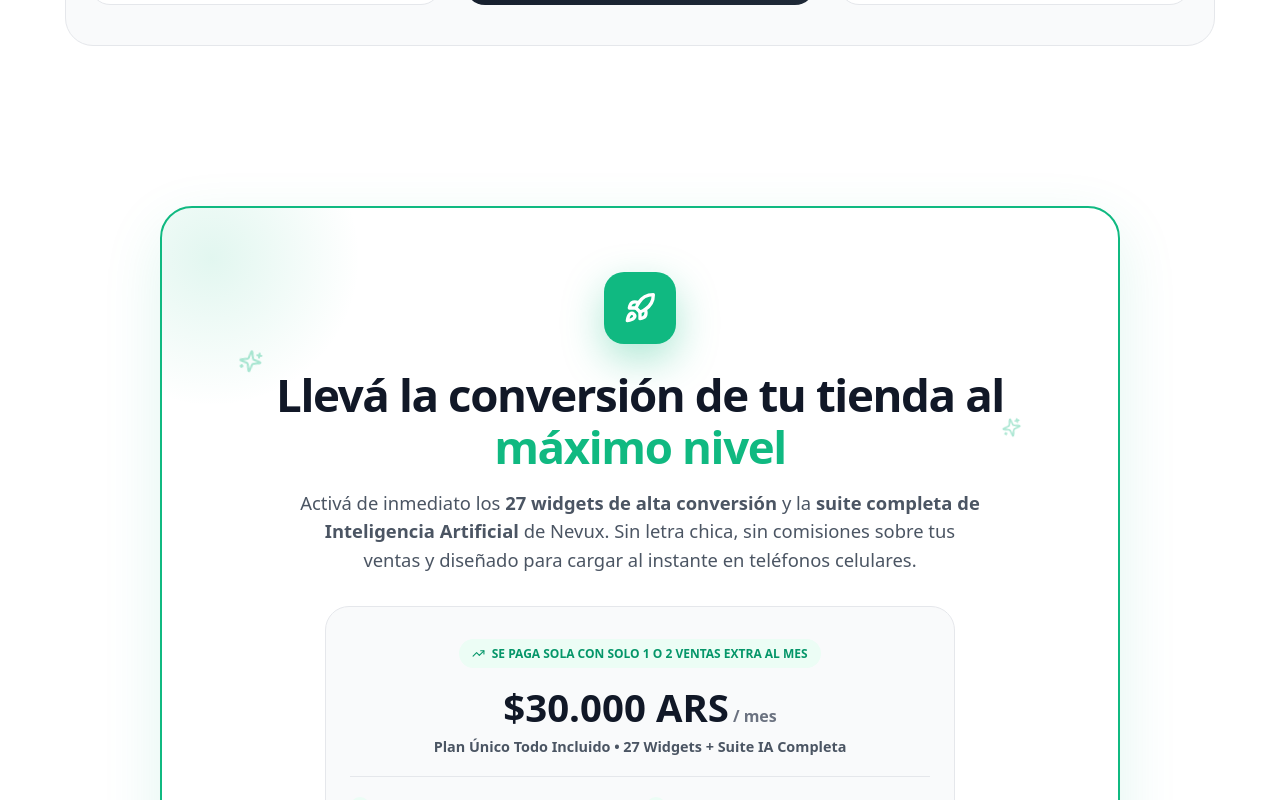
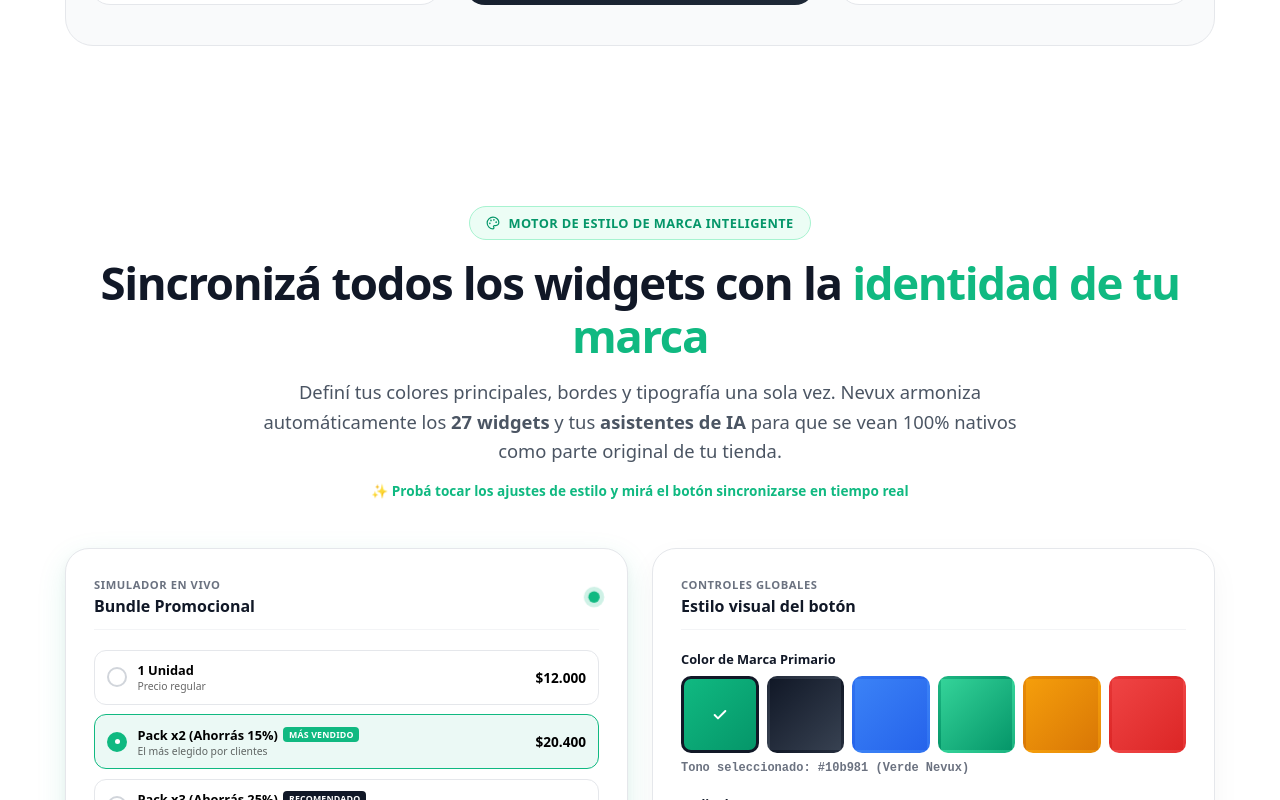
Before and after one commit to rodri-nexus/Nexus2026, a Next.js app: page / in a window 1280 px wide. Shown: the part 4880-5680 px from the top of the page. Built offline with nearby package versions, Linux system fonts and the light colour scheme.

Commit message:
Update page.tsx

```diff
--- a/app/page.tsx
+++ b/app/page.tsx
@@ -1,9 +1,13 @@
+// app/page.tsx
 import Header from "./components/landing/Header";
 import Hero from "./components/landing/Hero";
 import FeatureWidgets from "./components/landing/FeatureWidgets";
+import FeatureCustomize from "./components/landing/FeatureCustomize";
 import CTAFinal from "./components/landing/CTAFinal";
 import Footer from "./components/landing/Footer";
 import ChatBubble from "./components/landing/ChatBubble";
+
+export const dynamic = "force-dynamic";
 
 export default function HomePage() {
   return (
@@ -16,19 +20,26 @@ export default function HomePage() {
         color: "#000000",
       }}
     >
-      {/* Header sticky */}
+      {/* Header sticky de navegación */}
       <Header />
 
-      {/* Secciones principales de alta conversión */}
+      {/* 1. Hero: Suite de Conversión & IA */}
       <Hero />
+
+      {/* 2. Los 27 Widgets + Herramientas Pro & IA */}
       <FeatureWidgets />
+
+      {/* 3. Motor de Estilo de Marca Sincronizado en Vivo */}
+      <FeatureCustomize />
+
+      {/* 4. Cierre de Alta Conversión & ROI Tracker */}
       <CTAFinal />
 
-      {/* Footer */}
+      {/* Footer corporativo */}
       <Footer />
 
-      {/* Chat flotante */}
+      {/* Burbuja flotante de atención */}
       <ChatBubble />
     </main>
   );
-}
+      }
```
